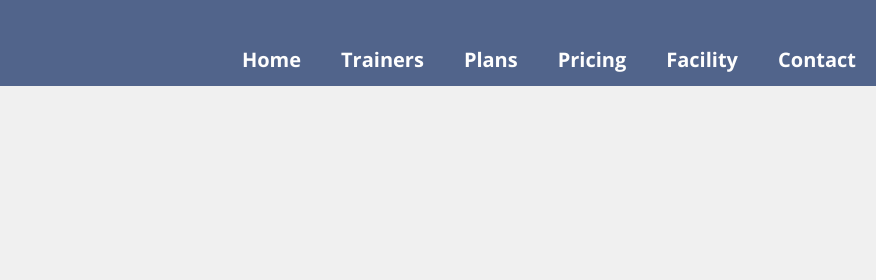
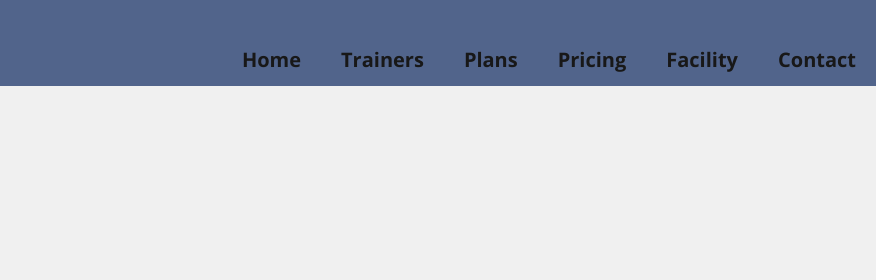
Before and after one commit to mastersoftwaremedia/thegym, a plain HTML site: page index.html in a window 1280 px wide. Shown: the top 280 px of the page, 404-1280 px from the left. Drawn offline with nearby package versions, Linux system fonts and the light colour scheme.

Commit message:
Update index.html

```diff
--- a/index.html
+++ b/index.html
@@ -87,6 +87,10 @@ nav ul li {
  float: left;
  padding: 20px;
   font-size: 20px;
+}
+nav ul li a {
+ text-decoration: none;
+ color: #000;
 }
 #doc {
  margin: 40px 0;
```
